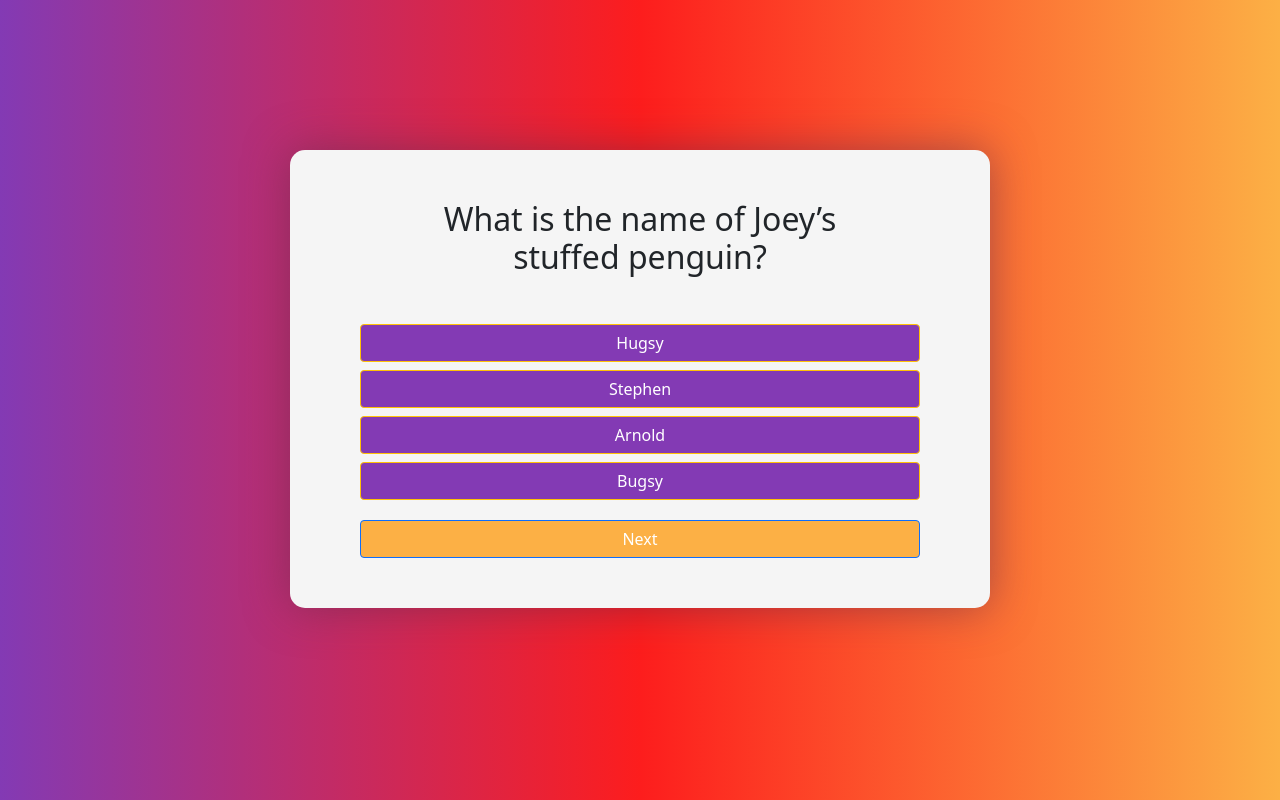
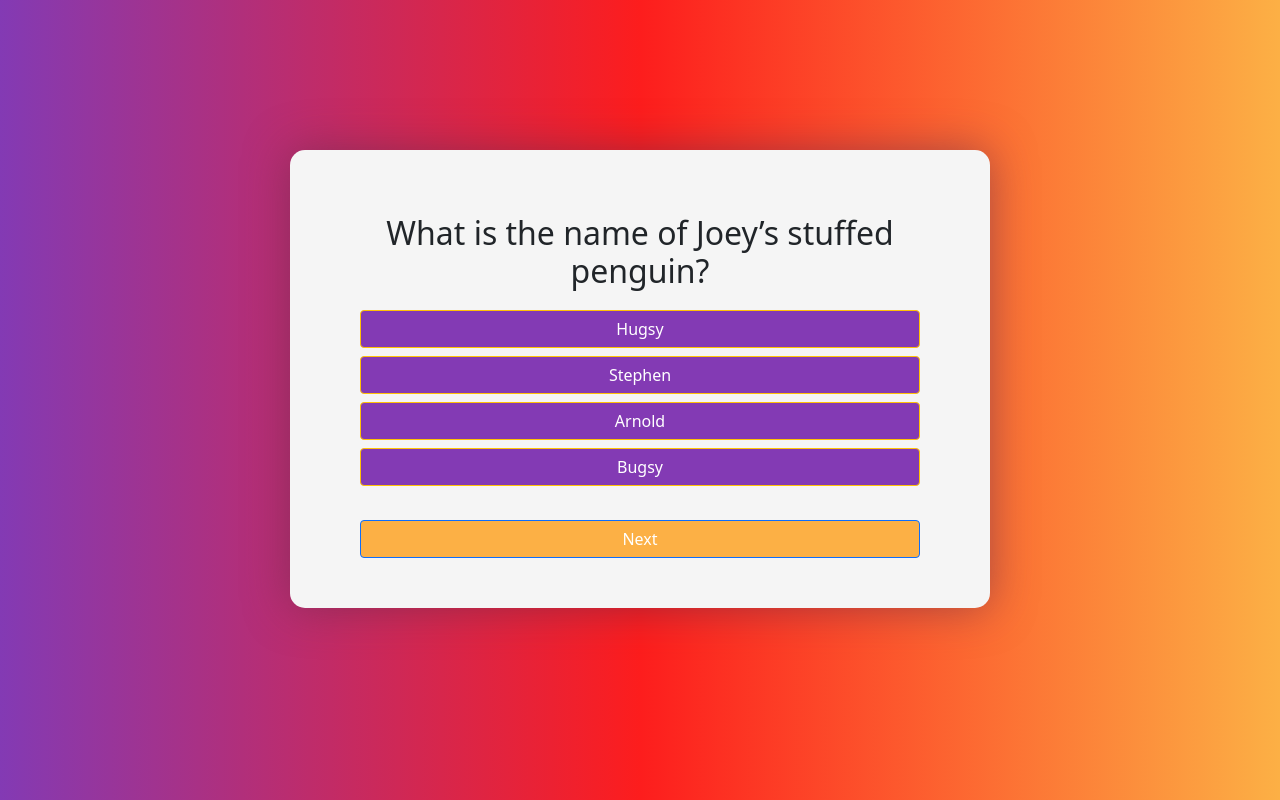
Before and after one commit to remigiuszpulit/JS_quiz_game, a website: page index.html in a window 1280 px wide. Both pictures are taken after a click on the button "Launch". Drawn offline with nearby package versions, Linux system fonts and the light colour scheme; files that its build step writes are made by us from their sources.

Commit message:
additional css fixes

```diff
--- a/src/js/app.js
+++ b/src/js/app.js
@@ -12,7 +12,7 @@ const ansCount = [];
 let temp = "";
 const nums = new Set();
 let qSet = [];
-const qCount = 3;
+const qCount = 7;
 //there will be qCount+1 questions
 
 const start = createTag({
@@ -42,7 +42,7 @@ const questionHTML = (questions, number) => {
   const questionTitleTag = createTag({
     tagName: "h2",
 
-    idName: "qst",
+    idName: "qstTag",
     text: title,
   });
 
--- a/src/scss/main.scss
+++ b/src/scss/main.scss
@@ -30,6 +30,10 @@ body {
     height: 300px;
     width: 80%;
     margin: auto;
+  }
+
+  #qstTag {
+    margin-bottom: 20px;
   }
 
   h1 {
```
